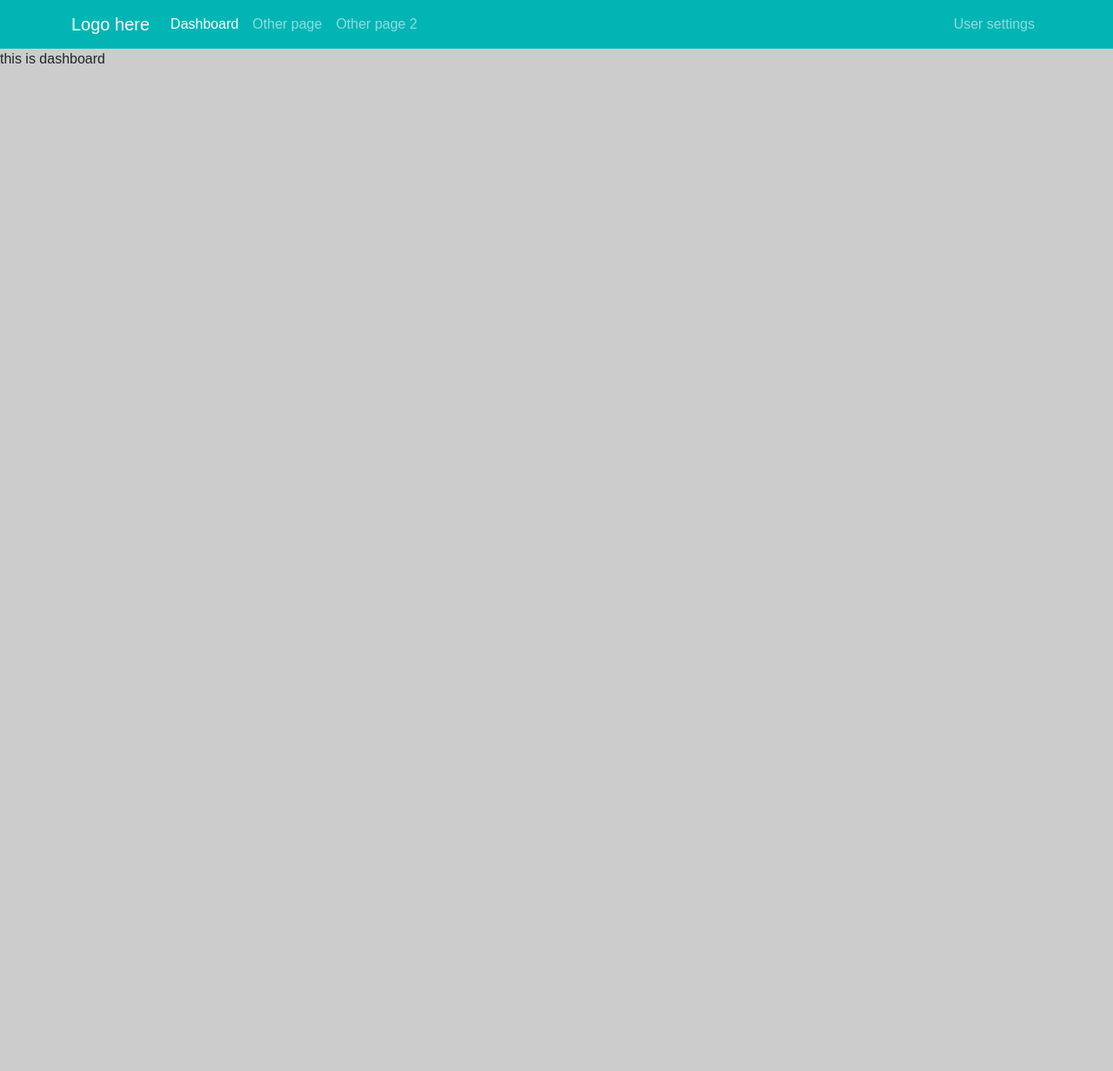
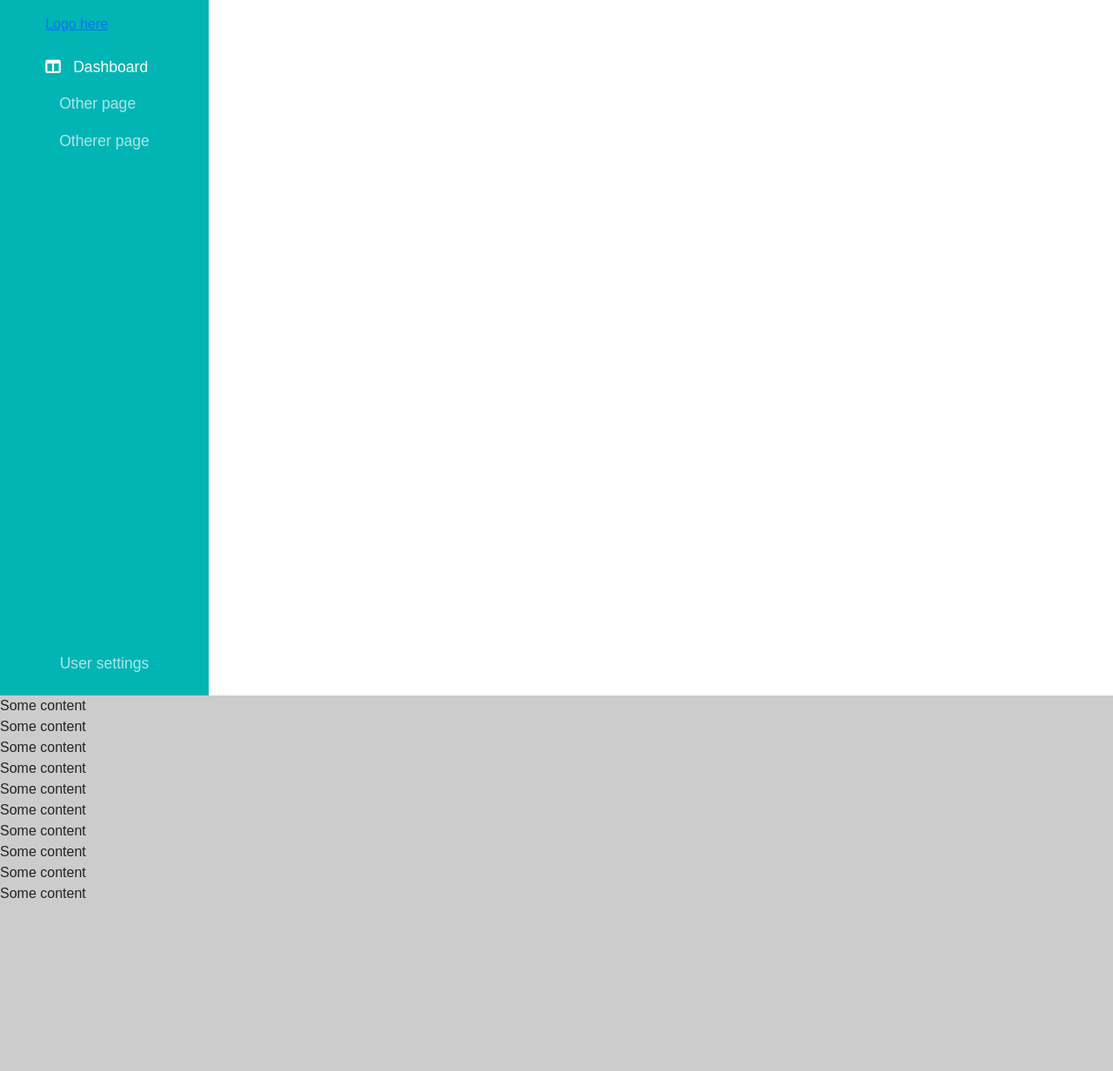
Before and after one commit to DaNthEB0T/grow, a Django app: page /dashboard/ in a window 1280 px wide. Shown: the top 1232 px of the page at 87% size. Before the commit the page ends 73 px from the top, so only its background shows below. Run offline with Django 3.2, Linux system fonts and the light colour scheme; a user stored in the database is signed in; some libraries are stand-ins or nearby versions.

Commit message:
Transform navbar into sidebar

```diff
--- a/grow/core/static/core/css/app.css
+++ b/grow/core/static/core/css/app.css
@@ -126,12 +126,57 @@ body {
 }
 
 /**
- * Navbar
+ * Sidebar
  */
-.navbar {
-    position: sticky;
+.sidebar {
+    position: relative;
     top: 0;
+    left: 0;
+    width: 15rem;
+    height: 100vh;
     background-color: #02b5b5 !important;
+
+    display: flex;
+    flex-direction: column;
+    justify-content: space-between;
+    align-items: center;
+}
+
+.sidebar-top, .sidebar-bottom {
+    display: flex;
+    flex-direction: column;
+    margin: 1rem 0;
+}
+
+.sidebar-link {
+    position: relative;
+    color: #fffa;
+    text-decoration: none;
+    font-size: 1.1rem;
+    padding: 0.5rem 1rem;
+    padding-right: 1rem;
+    padding-left: 1rem;
+    transition: color 0.25s ease-in-out, padding-right 0.25s ease, padding-left 0.25s ease;
+}
+.sidebar-link:hover {
+    color: #fffd;
+    padding-right: 0;
+    padding-left: 2rem;
+}
+.sidebar-link.active {
+    color: #fff;
+    padding-right: 0;
+    padding-left: 2rem;
+}
+
+.sidebar-link-icon {
+    opacity: 0;
+    position: absolute;
+    left: 0;
+    transition: opacity 0.25s ease;
+}
+.sidebar-link:hover .sidebar-link-icon, .sidebar-link.active .sidebar-link-icon {
+    opacity: 1;
 }
 
 /**
--- a/grow/core/templates/components/navbar.html
+++ /dev/null
@@ -1,29 +0,0 @@
-<nav class="navbar navbar-expand-lg navbar-dark bg-primary">
-    <div class="container">
-        <a class="navbar-brand" href="{% url "core:dashboard" %}">Logo here</a>
-        <button class="navbar-toggler" type="button" data-bs-toggle="collapse" data-bs-target="#navbarColor01" aria-controls="navbarColor01" aria-expanded="false" aria-label="Toggle navigation">
-          <span class="navbar-toggler-icon"></span>
-        </button>
-
-        <div class="collapse navbar-collapse" id="navbarColor01">
-            <ul class="navbar-nav me-auto">
-                <li class="nav-item">
-                    <a class="nav-link active" href="{% url "core:dashboard" %}">Dashboard
-                        <span class="visually-hidden">(current)</span>
-                    </a>
-                </li>
-                <li class="nav-item">
-                    <a class="nav-link" href="{% url "core:dashboard" %}">Other page</a>
-                </li>
-                <li class="nav-item">
-                    <a class="nav-link" href="{% url "core:dashboard" %}">Other page 2</a>
-                </li>
-            </ul>
-            <ul class="navbar-nav">
-                <li class="nav-item">
-                    <a class="nav-link" href="user/settings">User settings</a>
-                </li>
-            </ul>
-        </div>
-    </div>
-</nav>
--- /dev/null
+++ b/grow/core/templates/components/sidebar.html
@@ -0,0 +1,25 @@
+<div class="sidebar">
+    <div class="sidebar-top">
+        <a class="sidebar-logo mb-3" href="{% url "core:dashboard" %}">Logo here</a>
+
+        <a class="sidebar-link active" href="{% url "core:dashboard" %}">
+            <span class="sidebar-link-icon"><i class="fas fa-columns"></i></i></span>
+            Dashboard
+        </a>
+        <a class="sidebar-link" href="{% url "core:dashboard" %}">
+            <span class="sidebar-link-icon"><i class="far fa-newspaper"></i></i></span>
+            Other page
+        </a>
+        <a class="sidebar-link" href="{% url "core:dashboard" %}">
+            <span class="sidebar-link-icon"><i class="far fa-newspaper"></i></i></span>
+            Otherer page
+        </a>
+    </div>
+
+    <div class="sidebar-bottom">
+        <a class="sidebar-link" href="user/settings">
+            <span class="sidebar-link-icon"><i class="fas fa-users-cog"></i></span>
+            User settings
+        </a>
+    </div>
+</div>
--- a/grow/core/templates/core/index.html
+++ b/grow/core/templates/core/index.html
@@ -18,10 +18,39 @@
 
         <div class="dashboard-container">
 
-        {% include 'components/navbar.html' %}
+        {% include 'components/sidebar.html' %}
 
             <div class="content">
-                this is dashboard
+                <div class="big-tile recommended">
+                    Some content
+                </div>
+                <div class="big-tile continue">
+                    Some content
+                </div>
+                <div class="">
+                    Some content
+                </div>
+                <div class="">
+                    Some content
+                </div>
+                <div class="">
+                    Some content
+                </div>
+                <div class="">
+                    Some content
+                </div>
+                <div class="">
+                    Some content
+                </div>
+                <div class="">
+                    Some content
+                </div>
+                <div class="">
+                    Some content
+                </div>
+                <div class="">
+                    Some content
+                </div>
             </div>
         </div>
 
```
